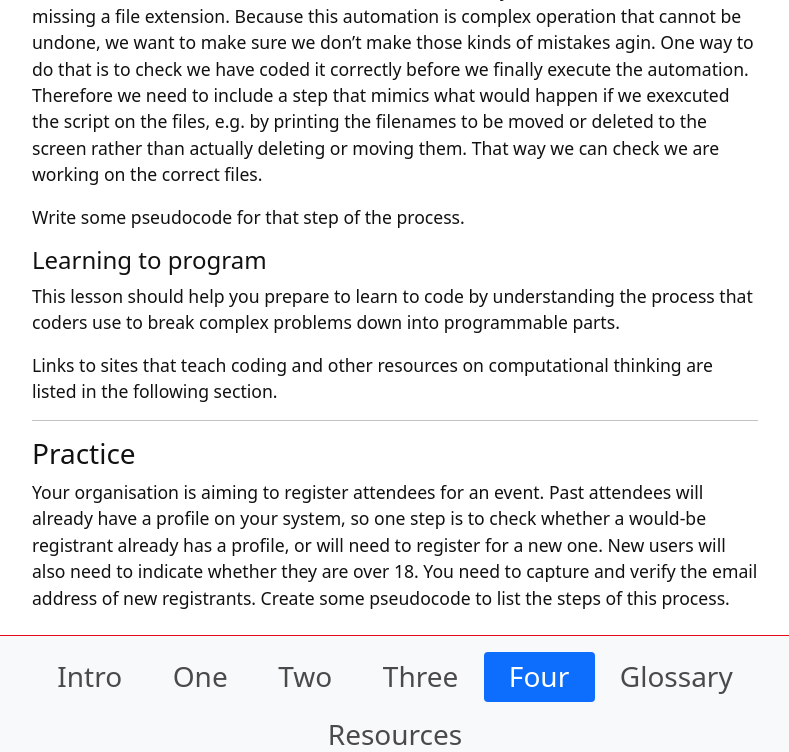
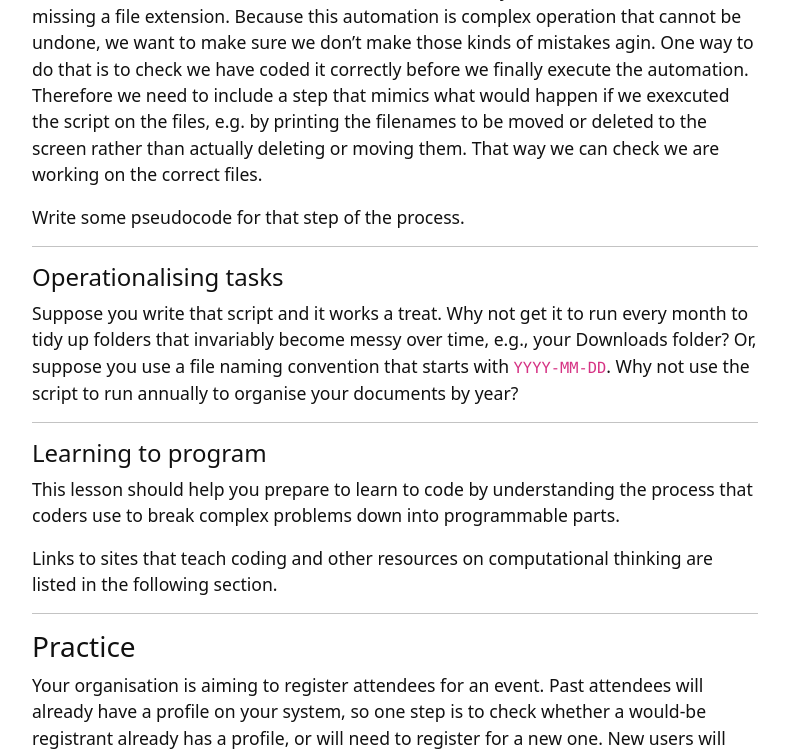
Before and after one commit to weaverbel/intro-computational-thinking, a Jekyll site: the page built from content/4-lesson.md, in a window 1280 px wide and 900 px high, scrolled down 2295 px, cut to the strip 0-752 px from the top of the window. Shown: the whole strip, without its empty margins (245-1034 px from the left). Built offline with Jekyll 4.4.1, drawn with Linux system fonts in a browser that asks for light colours.

Commit message:
Update 4-lesson.md
add a bit more

```diff
--- a/content/4-lesson.md
+++ b/content/4-lesson.md
@@ -40,6 +40,14 @@ In the process of doing the above, we actually made a few blunders. We accidenta
 
 Write some pseudocode for that step of the process.
 
+-------------------------------
+
+#### Operationalising tasks
+
+Suppose you write that script and it works a treat. Why not get it to run every month to tidy up folders that invariably become messy over time, e.g., your Downloads folder? Or, suppose you use a file naming convention that starts with `YYYY-MM-DD`. Why not use the script to run annually to organise your documents by year?
+
+----------------------
+
 #### Learning to program
 
 This lesson should help you prepare to learn to code by understanding the process that coders use to break complex problems down into programmable parts.
```
